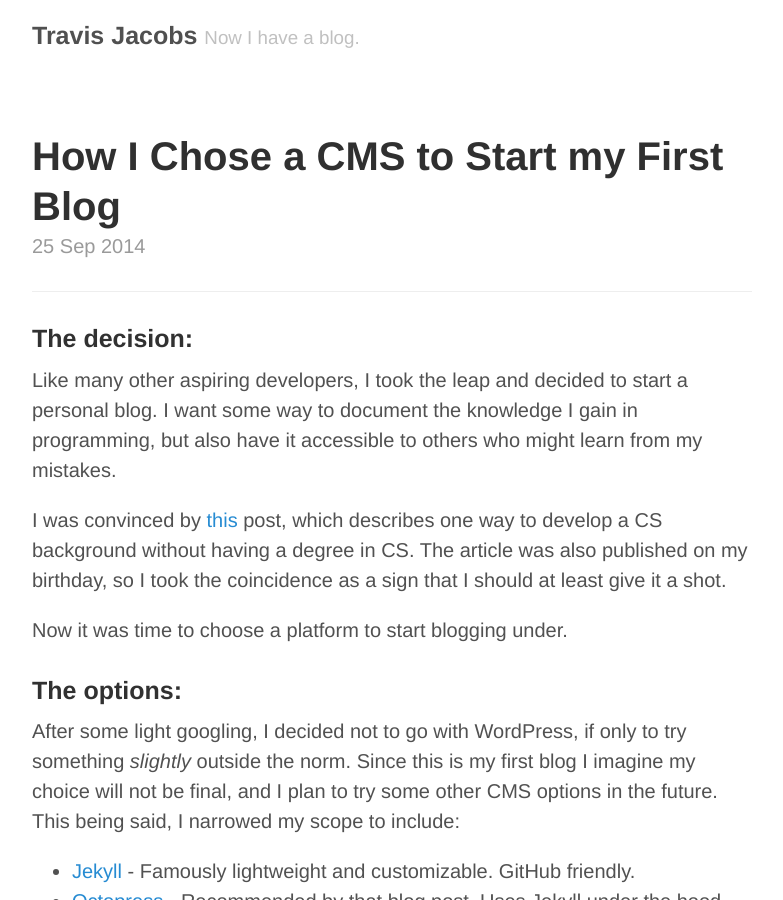
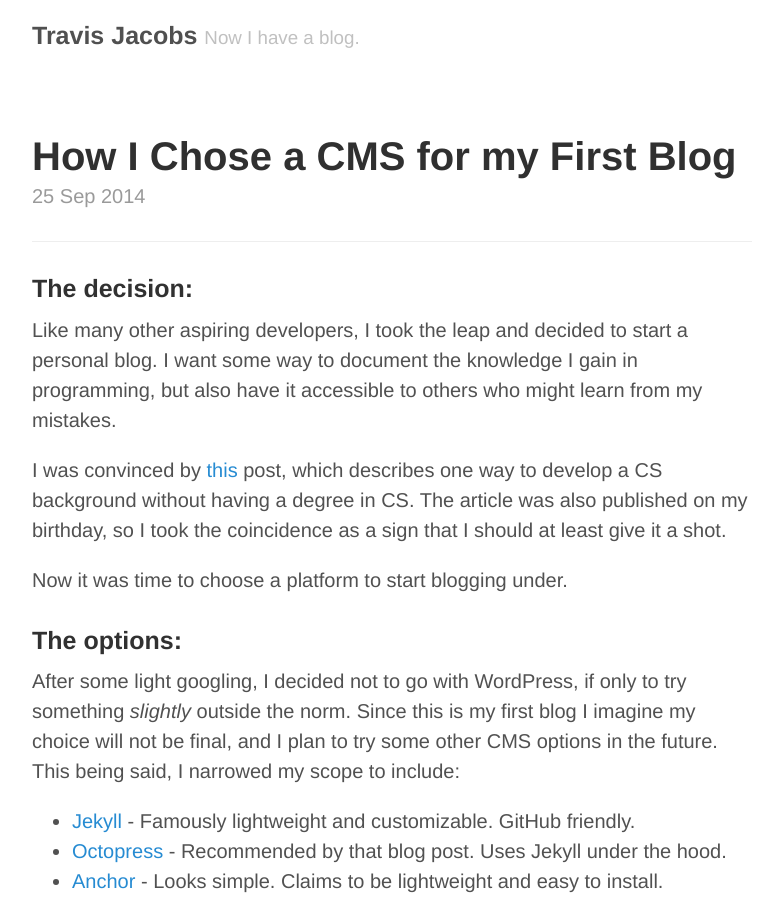
Before and after one commit to travs/travs.github.io, a Jekyll site: the page built from _posts/2014-09-25-how-i-chose-my-first-cms.md, in a window 1280 px wide and 900 px high. Shown: the whole window, without its empty margins (248-1031 px from the left). Built offline with Jekyll 4.4.1, drawn with Linux system fonts in a browser that asks for light colours; Markdown is read by kramdown in place of the engine named in the settings.

Commit message:
small changes, again

```diff
--- a/_posts/2014-09-25-how-i-chose-my-first-cms.md
+++ b/_posts/2014-09-25-how-i-chose-my-first-cms.md
@@ -1,6 +1,6 @@
 ---
 layout: post
-title: How I Chose a CMS to Start my First Blog
+title: How I Chose a CMS for my First Blog
 ---
 
 
```
